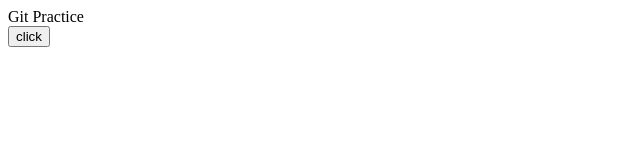
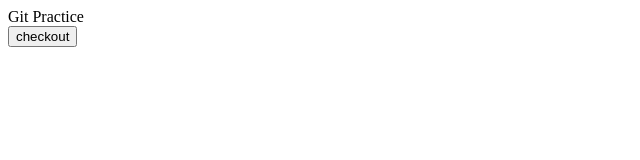
Before and after one commit to gpavankumarnov/JavascriptPractise, a plain HTML site: page index.html in a window 1280 px wide. Shown: the full height of the page, 0-640 px from the left. Drawn offline with Linux system fonts and the light colour scheme.

Commit message:
btn name

```diff
--- a/index.html
+++ b/index.html
@@ -10,7 +10,7 @@
 
 <body>
     <div>Git Practice</div>
-    <button>click</button>
+    <button>checkout</button>
 </body>
 
 </html>
```
